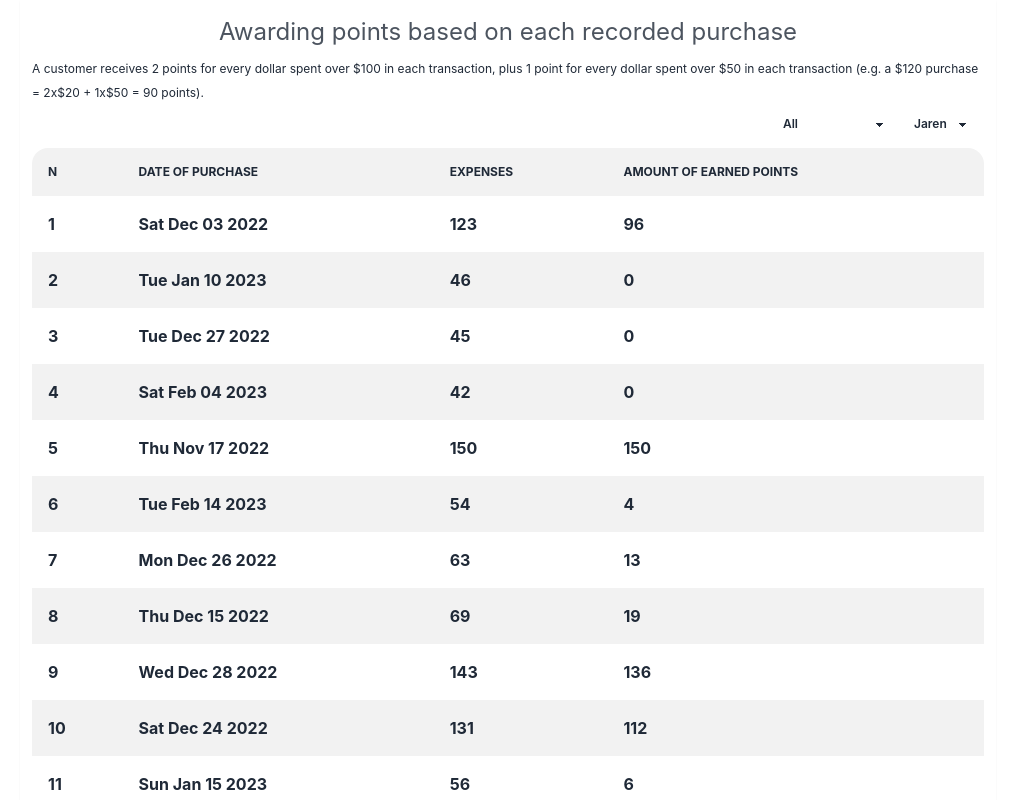
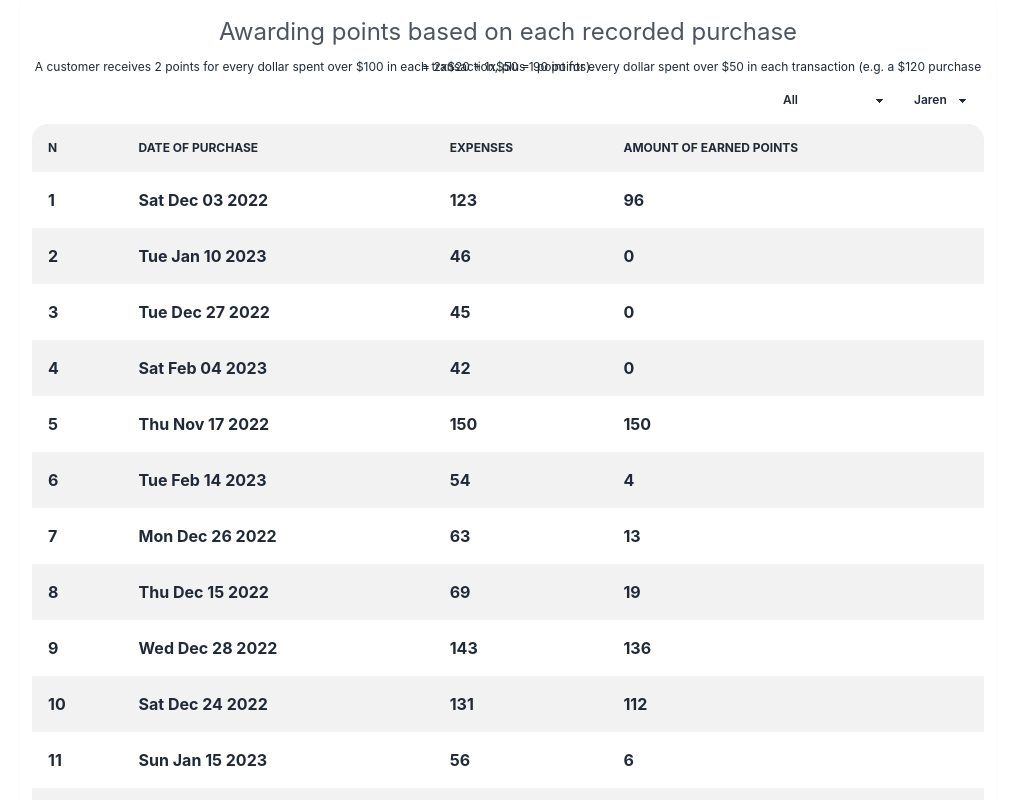
Before and after one commit to LowerShotower/carter, a React (Create React App) app: page / in a window 1280 px wide. Shown: the top 800 px of the page, without its empty margins (132-1147 px from the left). Built offline with nearby package versions, Linux system fonts and the light colour scheme.

Commit message:
Change README.md

```diff
--- a/src/components/Header/Header.jsx
+++ b/src/components/Header/Header.jsx
@@ -2,16 +2,16 @@ import React from 'react';
 
 const Header = () => {
   return (
-    <>
-      <h2 className=" prose prose-2xl text-center">
+    <div className="mb-3 flex flex-col items-center justify-center">
+      <h2 className="prose prose-2xl mb-3 w-full text-center">
         Awarding points based on each recorded purchase
       </h2>
-      <sub>
+      <sub className=" w-full text-center">
         A customer receives 2 points for every dollar spent over $100 in each
         transaction, plus 1 point for every dollar spent over $50 in each
         transaction (e.g. a $120 purchase = 2x$20 + 1x$50 = 90 points).
       </sub>{' '}
-    </>
+    </div>
   );
 };
 
```
Also changed, not shown: 1 other file (tests, documents, lock files or other folders).
